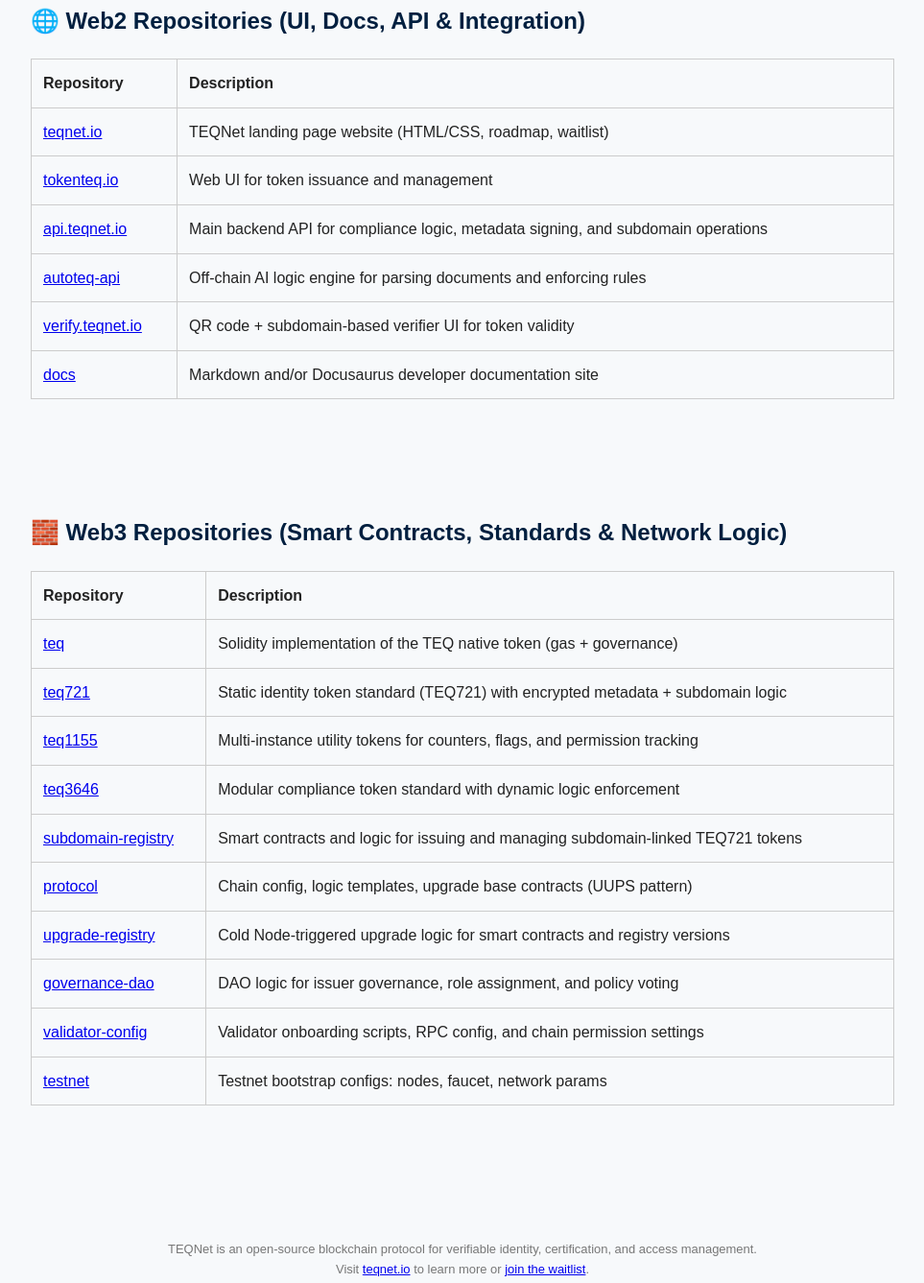
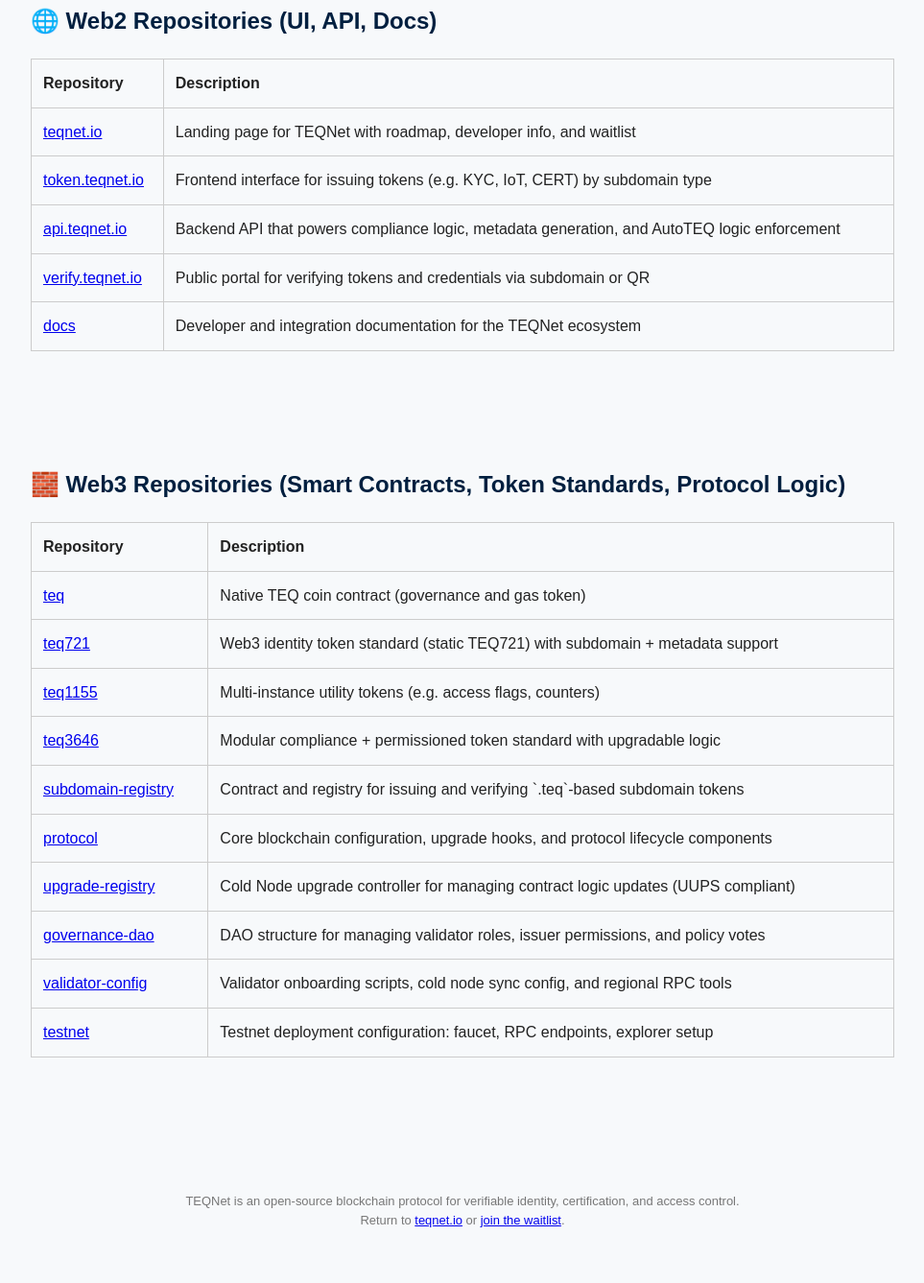
Before and after one commit to teqnet1/teqnet.io, a plain HTML site: page repo.html in a window 1280 px wide. Shown: the part 342-1679 px from the top of the page at 96% size, without its empty margins (158-1121 px from the left). Drawn offline with Linux system fonts and the light colour scheme.

Commit message:
Update repo.html

```diff
--- a/repo.html
+++ b/repo.html
@@ -10,11 +10,11 @@
 
 <header>
   <h1>TEQNet Developer Repositories</h1>
-  <p>Explore the open-source components that power TEQNet — from frontend tools to smart contract infrastructure.</p>
+  <p>Explore the open-source components that power TEQNet — from frontend interfaces to smart contract infrastructure.</p>
 </header>
 
 <section>
-  <h2>🌐 Web2 Repositories (UI, Docs, API & Integration)</h2>
+  <h2>🌐 Web2 Repositories (UI, API, Docs)</h2>
   <table>
     <thead>
       <tr><th>Repository</th><th>Description</th></tr>
@@ -22,34 +22,30 @@
     <tbody>
       <tr>
         <td><a href="https://github.com/teqnet/teqnet.io" target="_blank">teqnet.io</a></td>
-        <td>TEQNet landing page website (HTML/CSS, roadmap, waitlist)</td>
+        <td>Landing page for TEQNet with roadmap, developer info, and waitlist</td>
       </tr>
       <tr>
-        <td><a href="https://github.com/teqnet/tokenteq.io" target="_blank">tokenteq.io</a></td>
-        <td>Web UI for token issuance and management</td>
+        <td><a href="https://github.com/teqnet/token.teqnet.io" target="_blank">token.teqnet.io</a></td>
+        <td>Frontend interface for issuing tokens (e.g. KYC, IoT, CERT) by subdomain type</td>
       </tr>
       <tr>
         <td><a href="https://github.com/teqnet/api.teqnet.io" target="_blank">api.teqnet.io</a></td>
-        <td>Main backend API for compliance logic, metadata signing, and subdomain operations</td>
-      </tr>
-      <tr>
-        <td><a href="https://github.com/teqnet/autoteq-api" target="_blank">autoteq-api</a></td>
-        <td>Off-chain AI logic engine for parsing documents and enforcing rules</td>
+        <td>Backend API that powers compliance logic, metadata generation, and AutoTEQ logic enforcement</td>
       </tr>
       <tr>
         <td><a href="https://github.com/teqnet/verify.teqnet.io" target="_blank">verify.teqnet.io</a></td>
-        <td>QR code + subdomain-based verifier UI for token validity</td>
+        <td>Public portal for verifying tokens and credentials via subdomain or QR</td>
       </tr>
       <tr>
         <td><a href="https://github.com/teqnet/docs" target="_blank">docs</a></td>
-        <td>Markdown and/or Docusaurus developer documentation site</td>
+        <td>Developer and integration documentation for the TEQNet ecosystem</td>
       </tr>
     </tbody>
   </table>
 </section>
 
 <section>
-  <h2>🧱 Web3 Repositories (Smart Contracts, Standards & Network Logic)</h2>
+  <h2>🧱 Web3 Repositories (Smart Contracts, Token Standards, Protocol Logic)</h2>
   <table>
     <thead>
       <tr><th>Repository</th><th>Description</th></tr>
@@ -57,43 +53,43 @@
     <tbody>
       <tr>
         <td><a href="https://github.com/teqnet/teq" target="_blank">teq</a></td>
-        <td>Solidity implementation of the TEQ native token (gas + governance)</td>
+        <td>Native TEQ coin contract (governance and gas token)</td>
       </tr>
       <tr>
         <td><a href="https://github.com/teqnet/teq721" target="_blank">teq721</a></td>
-        <td>Static identity token standard (TEQ721) with encrypted metadata + subdomain logic</td>
+        <td>Web3 identity token standard (static TEQ721) with subdomain + metadata support</td>
       </tr>
       <tr>
         <td><a href="https://github.com/teqnet/teq1155" target="_blank">teq1155</a></td>
-        <td>Multi-instance utility tokens for counters, flags, and permission tracking</td>
+        <td>Multi-instance utility tokens (e.g. access flags, counters)</td>
       </tr>
       <tr>
         <td><a href="https://github.com/teqnet/teq3646" target="_blank">teq3646</a></td>
-        <td>Modular compliance token standard with dynamic logic enforcement</td>
+        <td>Modular compliance + permissioned token standard with upgradable logic</td>
       </tr>
       <tr>
         <td><a href="https://github.com/teqnet/subdomain-registry" target="_blank">subdomain-registry</a></td>
-        <td>Smart contracts and logic for issuing and managing subdomain-linked TEQ721 tokens</td>
+        <td>Contract and registry for issuing and verifying `.teq`-based subdomain tokens</td>
       </tr>
       <tr>
         <td><a href="https://github.com/teqnet/protocol" target="_blank">protocol</a></td>
-        <td>Chain config, logic templates, upgrade base contracts (UUPS pattern)</td>
+        <td>Core blockchain configuration, upgrade hooks, and protocol lifecycle components</td>
       </tr>
       <tr>
         <td><a href="https://github.com/teqnet/upgrade-registry" target="_blank">upgrade-registry</a></td>
-        <td>Cold Node-triggered upgrade logic for smart contracts and registry versions</td>
+        <td>Cold Node upgrade controller for managing contract logic updates (UUPS compliant)</td>
       </tr>
       <tr>
         <td><a href="https://github.com/teqnet/governance-dao" target="_blank">governance-dao</a></td>
-        <td>DAO logic for issuer governance, role assignment, and policy voting</td>
+        <td>DAO structure for managing validator roles, issuer permissions, and policy votes</td>
       </tr>
       <tr>
         <td><a href="https://github.com/teqnet/validator-config" target="_blank">validator-config</a></td>
-        <td>Validator onboarding scripts, RPC config, and chain permission settings</td>
+        <td>Validator onboarding scripts, cold node sync config, and regional RPC tools</td>
       </tr>
       <tr>
         <td><a href="https://github.com/teqnet/testnet" target="_blank">testnet</a></td>
-        <td>Testnet bootstrap configs: nodes, faucet, network params</td>
+        <td>Testnet deployment configuration: faucet, RPC endpoints, explorer setup</td>
       </tr>
     </tbody>
   </table>
@@ -101,8 +97,8 @@
 
 <footer>
   <p style="text-align:center; font-size: 0.9em; color: #777; margin-top: 60px;">
-    TEQNet is an open-source blockchain protocol for verifiable identity, certification, and access management.<br/>
-    Visit <a href="https://teqnet.io">teqnet.io</a> to learn more or <a href="http://eepurl.com/jgGXF6" target="_blank">join the waitlist</a>.
+    TEQNet is an open-source blockchain protocol for verifiable identity, certification, and access control.<br/>
+    Return to <a href="index.html">teqnet.io</a> or <a href="http://eepurl.com/jgGXF6" target="_blank">join the waitlist</a>.
   </p>
 </footer>
 
```
